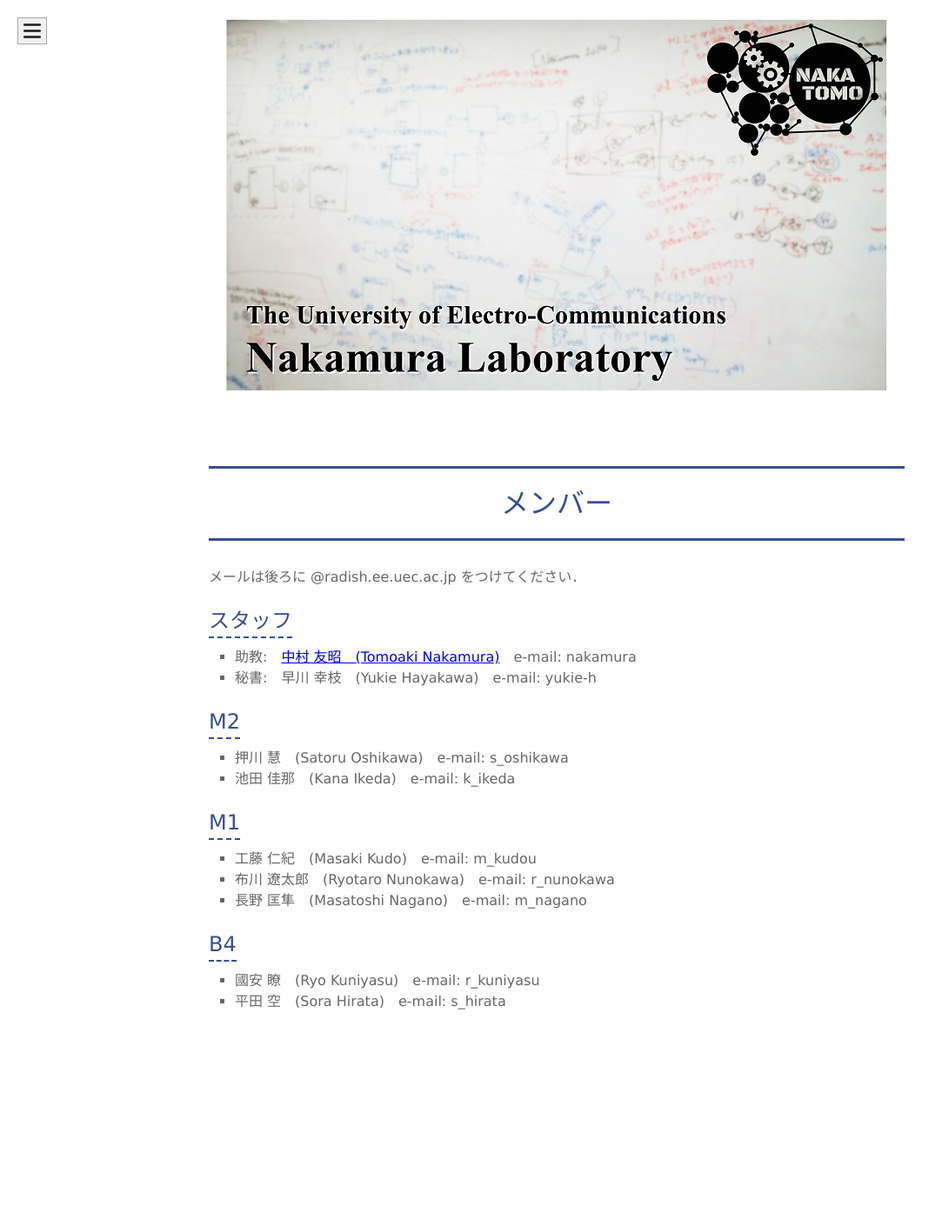
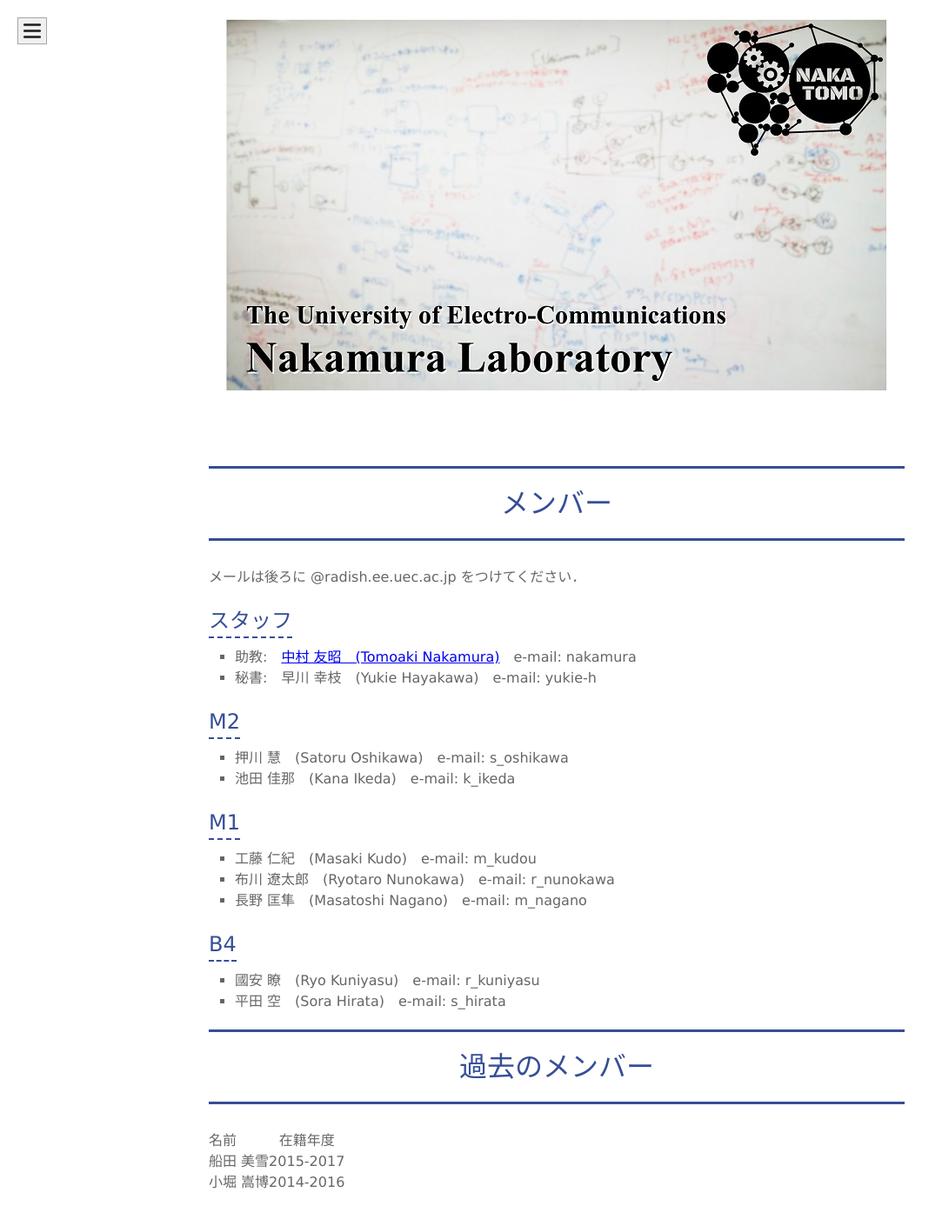
Before and after one commit to naka-lab/naka-lab.github.io, a Jekyll site: the page built from subpages/member.md, in a window 1280 px wide. Shown: the whole page at 87% size, without its empty margins (0-1083 px from the left). Built offline with Jekyll 4.4.1, drawn with Linux system fonts in a browser that asks for light colours; before the commit the page ends 1214 px from its top, so only the background shows below that.

Commit message:
OB, OGを追加

```diff
--- a/subpages/member.md
+++ b/subpages/member.md
@@ -22,3 +22,11 @@ layout: default
 ## B4
 - 國安 瞭　(Ryo Kuniyasu)　e-mail: r_kuniyasu
 - 平田 空　(Sora Hirata)　e-mail: s_hirata
+
+
+# 過去のメンバー
+
+|名前|在籍年度|
+|:-------|:-------:|
+|船田 美雪|2015-2017|
+|小堀 嵩博|2014-2016|
```
